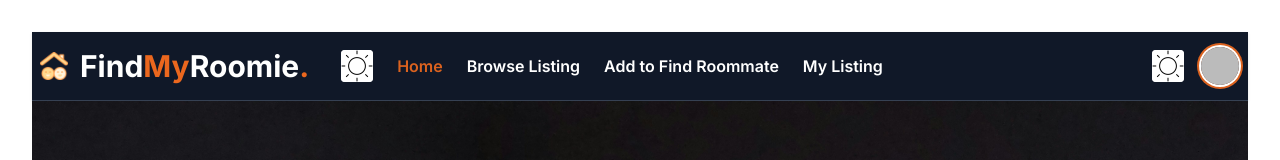
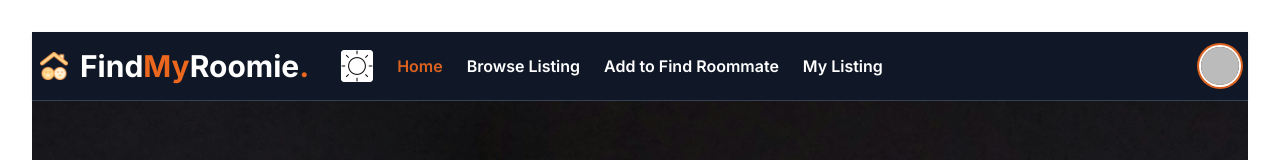
Before and after one commit to MdAlAmin1111/Rommate_Finder_Website_Client, a React (Vite) app: page / in a window 1280 px wide. Shown: the top 160 px of the page. Built offline with nearby package versions, Linux system fonts and the light colour scheme; no server answers; sample sign-in values are in the browser's storage.

Commit message:
removed extra icon

```diff
--- a/src/components/Navbar.jsx
+++ b/src/components/Navbar.jsx
@@ -53,7 +53,6 @@ const Navbar = () => {
                     userInfo
                         ?
                         <div className='navbar-end space-x-4'>
-                            <ThemeToggle></ThemeToggle>
                             <div className="dropdown dropdown-end dropdown-hover relative">
                                 <div tabIndex={0} role="button" className="btn btn-ghost btn-circle avatar">
                                     <div className="w-10 rounded-full ring-2 ring-primary ring-offset-2 ring-offset-base-100">
--- a/src/components/ThemeToggle.jsx
+++ b/src/components/ThemeToggle.jsx
@@ -26,7 +26,7 @@ const ThemeToggle = () => {
   };
 
   return (
-    <div onClick={toggleTheme} className='flex w-8 h-8 bg-gray-200 ml-8 rounded-sm'>
+    <div onClick={toggleTheme} className='flex w-8 h-8 bg-gray-200 ml-8 rounded-sm cursor-pointer'>
       {theme === 'light' ? <img className='w-full h-full bg-white rounded-sm' src='/day-mode.png' alt="" /> : <img className='w-full' src='/night-mode.png' alt="" />}
     </div>
   );
```
